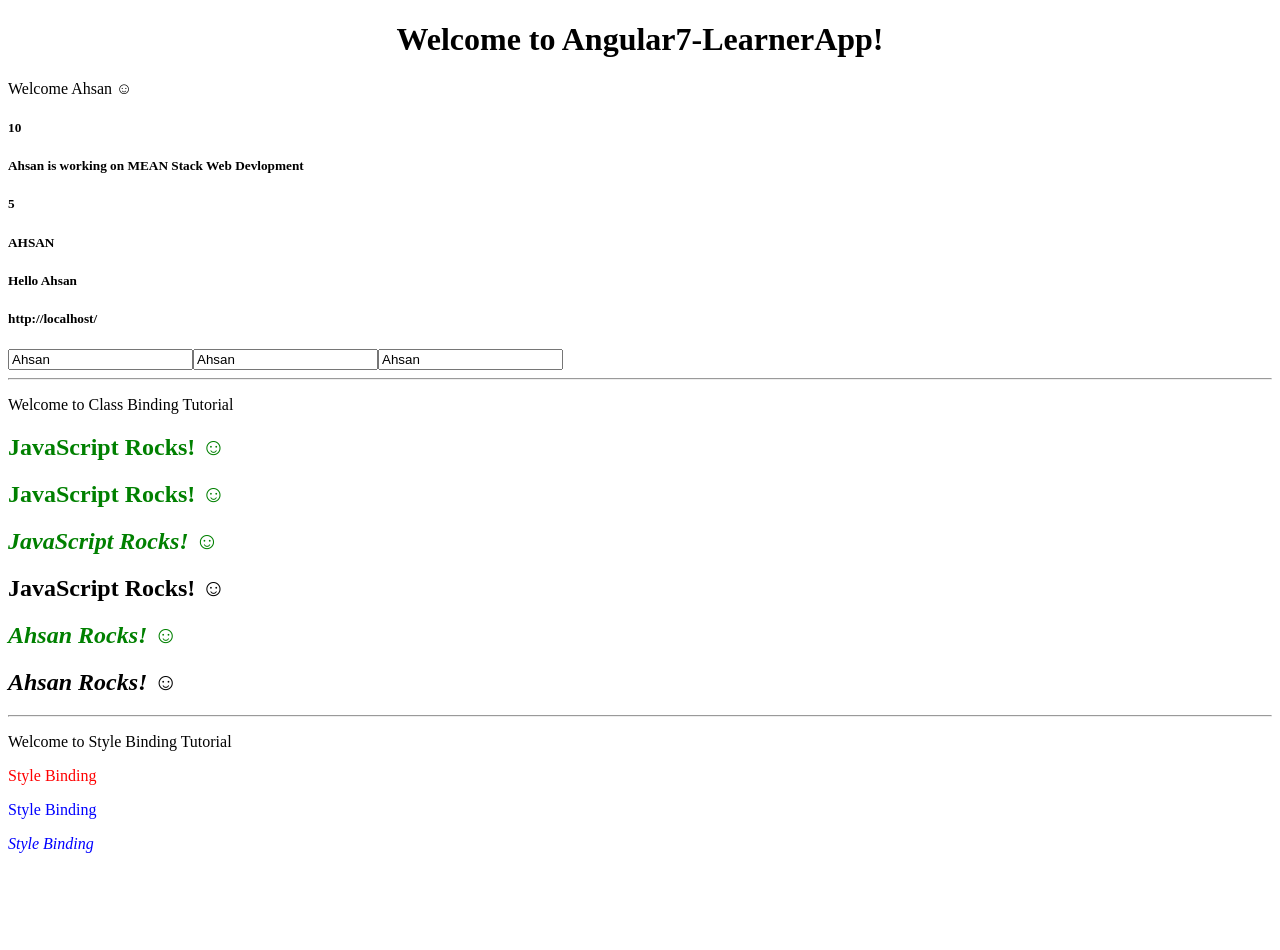
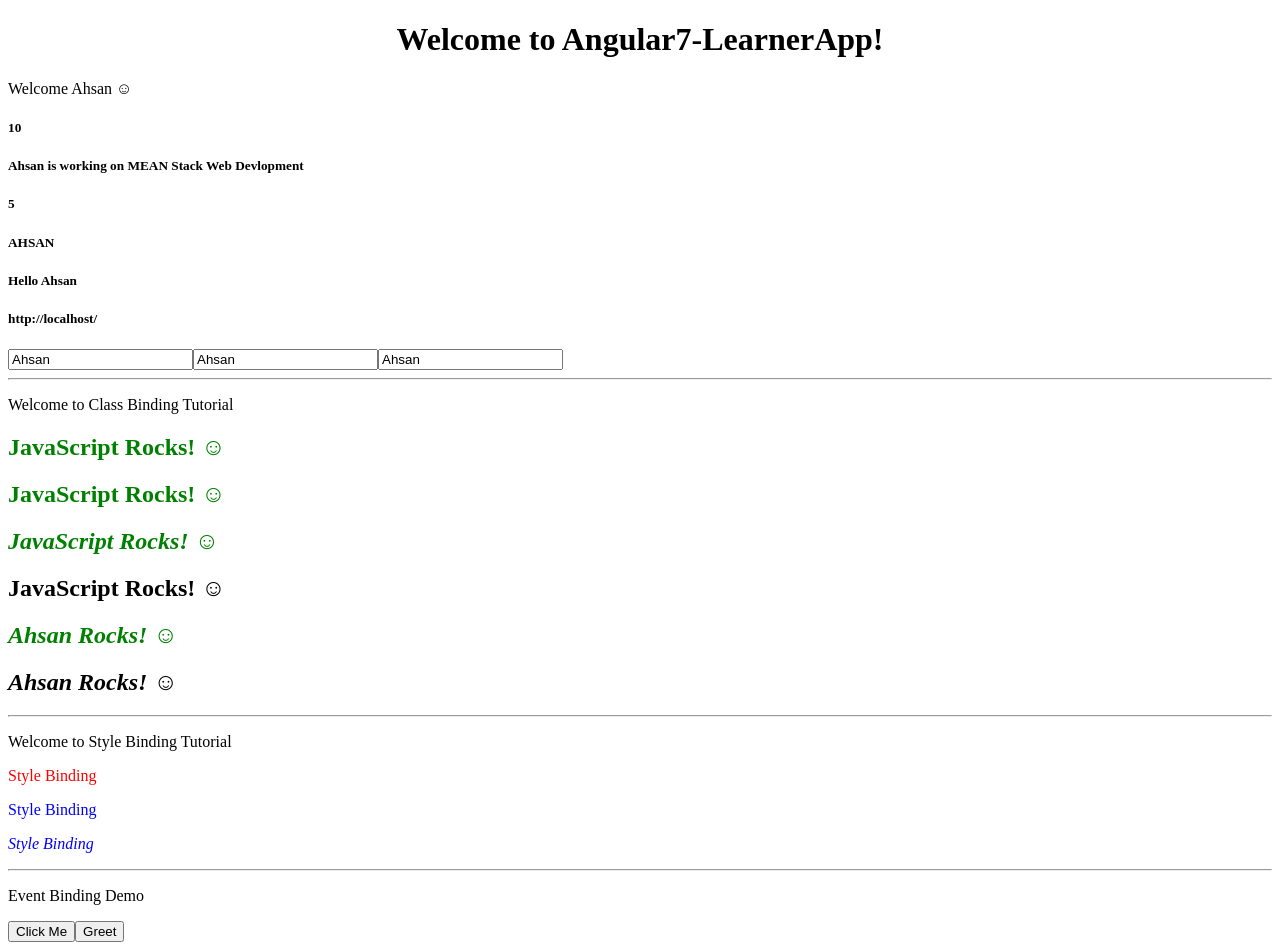
Before and after one commit to Ahsan9981/Angular7-LearnerApp, an Angular app: page / in a window 1280 px wide. Before the commit the page ends 869 px from the top, so only its background shows below. Built offline with nearby package versions, Linux system fonts and the light colour scheme.

Commit message:
Event Binding Understanding.

```diff
--- a/src/app/app.component.html
+++ b/src/app/app.component.html
@@ -15,4 +15,8 @@
 
 <app-style-binding-demo></app-style-binding-demo>
 
+<hr>
+
+<event-binding-demo></event-binding-demo>
+
 <router-outlet></router-outlet>
--- a/src/app/app.module.ts
+++ b/src/app/app.module.ts
@@ -6,6 +6,7 @@ import { AppComponent } from './app.component';
 import { TestComponent } from './test/test.component';
 import { ClassBindingDemoComponent } from './class-binding-demo/class-binding-demo.component';
 import { StyleBindingDemoComponent } from './style-binding-demo/style-binding-demo.component';
+import { EventBindingDemoComponent } from './event-binding-demo/event-binding-demo.component';
 
 
 @NgModule({
@@ -14,6 +15,7 @@ import { StyleBindingDemoComponent } from './style-binding-demo/style-binding-de
     TestComponent,
     ClassBindingDemoComponent,
     StyleBindingDemoComponent,
+    EventBindingDemoComponent,
   ],
   imports: [
     BrowserModule,
--- /dev/null
+++ b/src/app/event-binding-demo/event-binding-demo.component.ts
@@ -0,0 +1,28 @@
+import { Component, OnInit } from '@angular/core';
+
+@Component({
+  selector: 'event-binding-demo',
+  template: `
+    <p>Event Binding Demo</p>
+    <button (click)="onClick($event)">Click Me</button>
+    <button (click)="greetings = 'Hello Ahsan ☺' ">Greet</button>
+    {{greetings}}
+  `,
+  styles: []
+})
+export class EventBindingDemoComponent implements OnInit {
+
+  constructor() { }
+
+  greetings: string = "";
+
+  ngOnInit() {
+  }
+
+  onClick(event): void {
+    console.log(event.type);
+    this.greetings = "Welcome JavaScript Guru Ahsan ☺";
+
+  }
+
+}
```
